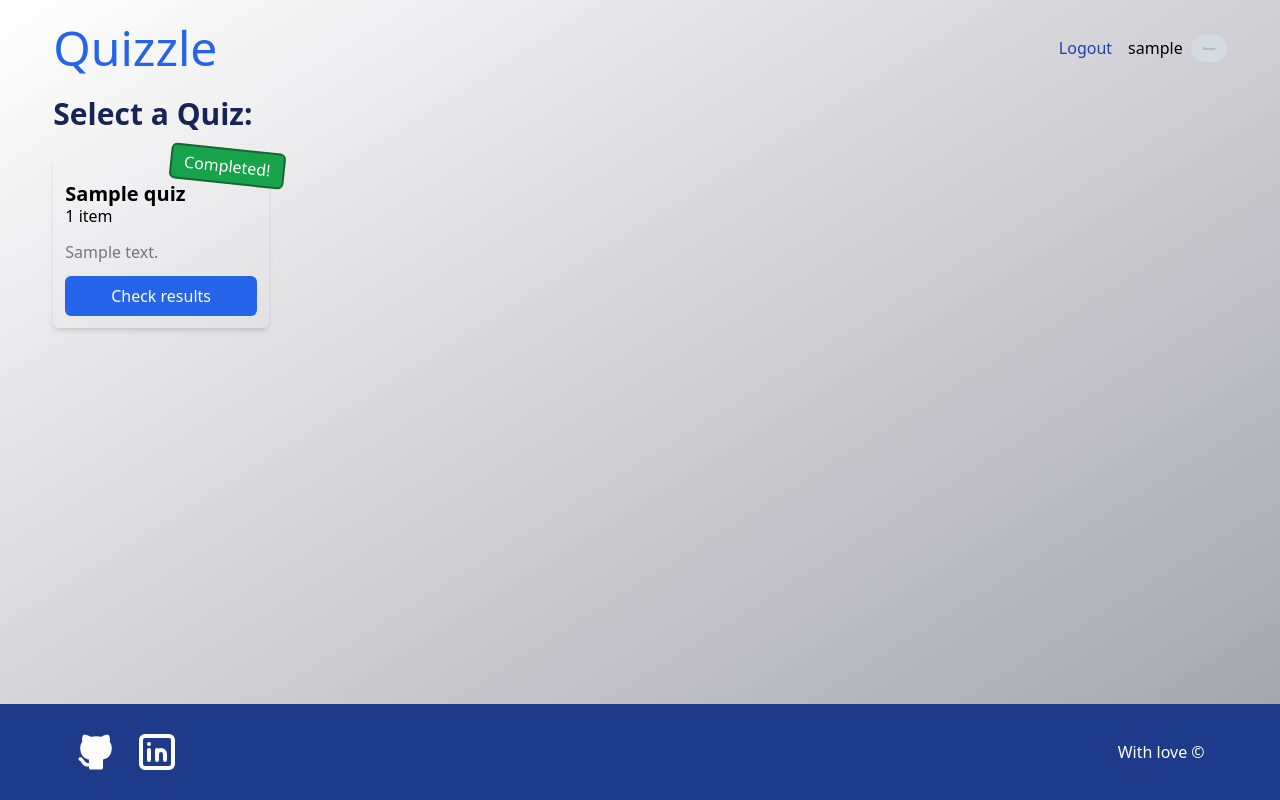
After one commit to javierlnmn/django-questionary, a Django app: page /quizzes/ in a window 1280 px wide. The commit adds this page. Run offline with Django 5.2, Linux system fonts and the light colour scheme; a user stored in the database is signed in; tables that the repository leaves empty hold one stand-in row (values such as "Sample post"); grey boxes marked "Sample" are stand-in pictures; parts of the project's set-up code (start-up, migrations or seed data) failed here and were passed over; some libraries are stand-ins or nearby versions; some web fonts are replaced.

Commit message:
Quiz views logic

```diff
--- a/items/admin.py
+++ b/items/admin.py
@@ -44,6 +44,6 @@ class QuizEntryAdmin(admin.ModelAdmin):
 
 @admin.register(Answer)
 class AnswerAdmin(admin.ModelAdmin):
-    list_display = ('response', 'item')
-    search_fields = ('response__respondent__username', 'item__question_text')
-    list_filter = ('response__quiz', 'item')
+    list_display = ('quiz_entry', 'item')
+    search_fields = ('quiz_entry__respondent__username', 'item__question_text')
+    list_filter = ('quiz_entry__quiz', 'item')
--- a/items/models.py
+++ b/items/models.py
@@ -6,6 +6,10 @@ class Quiz(models.Model):
     code = models.CharField(max_length=3, unique=True)
     description = models.TextField(blank=True, null=True)
     image = models.ImageField(upload_to='quiz_images/', blank=True, null=True)
+
+    @property
+    def number_of_questions(self):
+        return self.items.count()
 
     def __str__(self):
         return self.name
@@ -43,16 +47,22 @@ class QuizEntry(models.Model):
     respondent = models.ForeignKey(CustomUser, on_delete=models.CASCADE, related_name='quiz_entries')
     submitted_at = models.DateTimeField(auto_now_add=True)
 
+    @property
+    def is_completed(self):
+        total_questions = self.quiz.items.count()
+        answered_questions = self.answers.filter(response=self).count()
+        return total_questions == answered_questions
+
     def __str__(self):
-        return f"Response to {self.quiz.name} by {self.respondent_id}"
+        return f"Quiz entry to {self.quiz.name} by {self.respondent}"
 
     class Meta:
         verbose_name_plural = 'Quizz Entries'
 
 class Answer(models.Model):
-    response = models.ForeignKey(QuizEntry, on_delete=models.CASCADE, related_name='answers')
+    quiz_entry = models.ForeignKey(QuizEntry, on_delete=models.CASCADE, related_name='answers')
     item = models.ForeignKey(Item, on_delete=models.CASCADE)
     choice_answer = models.ManyToManyField(Choice, blank=True)
 
     def __str__(self):
-        return f"Answer to {self.item.question_text} by {self.response.respondent_id}"
+        return f"Answer to {self.item.question_text} by {self.quiz_entry.respondent}"
--- /dev/null
+++ b/items/templates/items/quiz_list.html
@@ -0,0 +1,36 @@
+{% extends 'web/_main.html' %}
+{% load static itemtags %}
+
+{% block contenido %}
+
+<main>
+
+    <div class="max-w-7xl w-11/12 mx-auto">
+        <h2 class="text-3xl text-blue-950 font-bold">Select a Quiz:</h2>
+
+        <div class="my-6 grid gap-6 grid-cols-5 max-lg:grid-cols-4 max-md:grid-cols-3 max-sm:grid-cols-2">
+            {% for quiz in quizzes %}
+            <div class="relative p-3 flex gap-3 flex-col shadow-md rounded-md">
+                <img src="" alt="">
+                {% is_quiz_completed_by_user quiz request.user as is_completed %}
+                {% if is_completed %}
+                    <span class="absolute -top-2 -right-4 rotate-6 bg-green-600 border-green-800 border-2 text-white py-1 px-3 rounded-md">Completed!</span>
+                {% endif %}
+                <h4 class="text-xl font-bold">{{quiz.name}}</h4>
+                <p class="-mt-4">{{ quiz.number_of_questions }} item{{ quiz.number_of_questions|pluralize }} </p>
+                <p class="font-light text-black/50">{{quiz.description}}</p>
+                <a class="text-white px-3 py-2 bg-blue-600 transition-colors hover:bg-blue-500 rounded-md text-center w-full" href="{% url 'items:quiz_view' quiz.id %}">
+                {% if is_completed %}
+                    Check results
+                {% else %}
+                    Go for it!
+                {% endif %}
+                </a>
+            </div>
+            {% endfor %}
+        </div>
+    </div>
+
+</main>
+
+{% endblock %}
--- /dev/null
+++ b/items/templatetags/itemtags.py
@@ -0,0 +1,13 @@
+from django import template
+from items.models import QuizEntry, Answer
+
+register = template.Library()
+
+@register.simple_tag
+def is_quiz_completed_by_user(quiz, user):
+    quiz_entry = QuizEntry.objects.filter(quiz=quiz, respondent=user).first()
+    if not quiz_entry:
+        return False
+    total_questions = quiz.items.count()
+    answered_questions = Answer.objects.filter(quiz_entry=quiz_entry).count()
+    return total_questions == answered_questions
--- /dev/null
+++ b/items/urls.py
@@ -0,0 +1,12 @@
+from django.urls import path
+from django.views.generic.base import RedirectView
+from .views import QuizListView, QuizView, QuizCompletionView
+
+app_name = 'items'
+
+urlpatterns = [
+    path('', RedirectView.as_view(url='/quizzes/', permanent=True), name='home'),
+    path('quizzes/', QuizListView.as_view(), name='quiz_list'),
+    path('quiz/<int:quiz_id>/', QuizView.as_view(), name='quiz_view'),
+    path('quiz/<int:quiz_id>/completion/', QuizCompletionView.as_view(), name='quiz_completion'),
+]
--- a/items/views.py
+++ b/items/views.py
@@ -1,3 +1,68 @@
-from django.shortcuts import render
+from django.shortcuts import render, get_object_or_404, redirect
+from django.views import View
+from django.views.generic import ListView, TemplateView
+from django.contrib.auth.mixins import LoginRequiredMixin
+from .models import Quiz, Item, Choice, Answer, QuizEntry
 
-# Create your views here.
+class QuizListView(LoginRequiredMixin, ListView):
+    model = Quiz
+    template_name = 'quiz_list.html'
+    context_object_name = 'quizzes'
+    paginate_by = 10
+
+class QuizView(LoginRequiredMixin, View):
+
+    def get(self, request, quiz_id):
+        quiz = get_object_or_404(Quiz, id=quiz_id)
+        items = quiz.items.all()
+
+        answered_items = Answer.objects.filter(quiz_entry__quiz=quiz, quiz_entry__respondent=request.user).values_list('item_id', flat=True)
+        next_item = items.exclude(id__in=answered_items).first()
+
+        if not next_item:
+            return redirect('items:quiz_completion', quiz_id=quiz.id)
+
+        context = {
+            'quiz': quiz,
+            'current_item': next_item,
+            'choices': next_item.choices.all(),
+        }
+        return render(request, 'items/quiz_question.html', context)
+
+    def post(self, request, quiz_id):
+        quiz = get_object_or_404(Quiz, id=quiz_id)
+        item_id = request.POST.get('item_id')
+        item = get_object_or_404(Item, id=item_id)
+
+        quiz_entry, created = QuizEntry.objects.get_or_create(
+            quiz=quiz,
+            respondent=request.user
+        )
+
+        choice_ids = request.POST.getlist('choices')
+
+        answer, _ = Answer.objects.get_or_create(
+            quiz_entry=quiz_entry,
+            item=item
+        )
+
+        answer.choice_answer.set(choice_ids)
+
+        return redirect('items:quiz_view', quiz_id=quiz.id)
+
+
+class QuizCompletionView(LoginRequiredMixin, TemplateView):
+    template_name = 'items/quiz_completion.html'
+
+    def get_context_data(self, **kwargs):
+        context = super().get_context_data(**kwargs)
+
+        quiz_id = self.kwargs.get('quiz_id')
+        quiz = get_object_or_404(Quiz, id=quiz_id)
+
+        quiz_entry = get_object_or_404(QuizEntry, quiz=quiz, respondent=self.request.user)
+
+
+        context['quiz'] = quiz
+        context['quiz_entry'] = quiz_entry
+        return context
--- a/quiz/settings.py
+++ b/quiz/settings.py
@@ -155,7 +155,7 @@ MEDIA_ROOT = os.path.join(BASE_DIR, 'media')
 
 DEFAULT_AUTO_FIELD = 'django.db.models.BigAutoField'
 
-LOGIN_REDIRECT_URL = "common:index"
+LOGIN_REDIRECT_URL = "items:quiz_list"
 LOGIN_URL = "users:login"
-LOGOUT_REDIRECT_URL = "common:index"
+LOGOUT_REDIRECT_URL = "items:quiz_list"
 LOGOUT_URL = "users:logout"
--- a/quiz/urls.py
+++ b/quiz/urls.py
@@ -24,7 +24,7 @@ urlpatterns = [
     path('admin/', admin.site.urls),
     path("__reload__/", include("django_browser_reload.urls")),
 
-    path('', include('common.urls')),
+    path('', include('items.urls')),
     path('users/', include('users.urls')),
 ]
 
--- a/users/templates/registration/login.html
+++ b/users/templates/registration/login.html
@@ -1,5 +1,5 @@
 {% extends 'web/_empty.html' %}
-{% load static customtags %}
+{% load static usertags %}
 
 {% block contenido %}
 
@@ -9,7 +9,7 @@
     {% for user in users %}
     <a href="{% url 'users:login_user' user.id %}">
         <div class="flex flex-col gap-3 items-center justify-center max-w-48 hover:scale-105 transition-all cursor-pointer">
-            <img class="rounded-full aspect-1 object-cover shadow-md" src="{{ user.profile_picture_url }}" alt="">
+            <img class="rounded-full w-32 aspect-1 object-cover shadow-md" src="{{ user.profile_picture_url }}" alt="">
             <p class="text-2xl">{{ user.username }}</p>
         </div>
     </a>
--- a/users/views.py
+++ b/users/views.py
@@ -6,6 +6,6 @@ def login_user(request, user_id):
     try:
         user = CustomUser.objects.get(id=user_id)
         login(request, user)
-        return redirect('common:index')
+        return redirect('items:quiz_list')
     except Exception:
         return redirect('users:login')
```
Also changed, not shown: common/templates/web/index.html (deleted, +0 -14 lines), common/urls.py (deleted, +0 -8 lines), items/templates/items/quiz_completion.html (added, +30 -0 lines), items/templates/items/quiz_question.html (added, +30 -0 lines), items/migrations/0002_alter_quiz_options_alter_quizentry_options_and_more.py (added), users/templatetags/usertags.py (renamed from users/templatetags/customtags.py).
